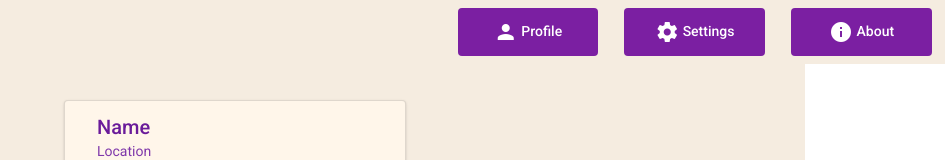
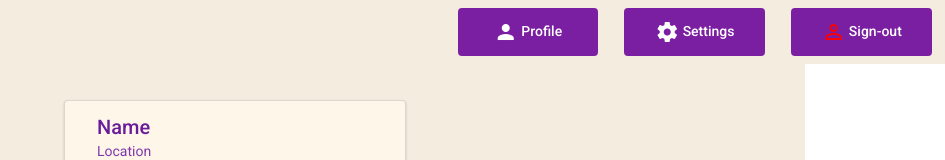
Before and after one commit to Florianbracke/kingsize, an Angular app in the folder frontend/: page /Matches in a window 1280 px wide. Shown: the top 160 px of the page, without its empty margins (335-1280 px from the left). Built offline with nearby package versions, Linux system fonts and the light colour scheme.

Commit message:
adjust headers

```diff
--- a/frontend/src/app/app-routing.module.ts
+++ b/frontend/src/app/app-routing.module.ts
@@ -5,6 +5,7 @@ import { LoginComponent } from './login/login.component'
 import { MatchesComponent } from './matches/matches.component';
 import { PageNotFoundComponent } from './page-not-found/page-not-found.component';
 import { ProfileComponent } from './profile/profile.component';
+import { SettingsComponent } from './settings/settings.component';
 
 const routes: Routes = [
 
@@ -12,6 +13,7 @@ const routes: Routes = [
   { path: 'Login'           , component: LoginComponent},
   { path: 'Matches'         , component: MatchesComponent},
   { path: 'Profile'         , component: ProfileComponent},
+  { path: 'Settings'         , component: SettingsComponent},
   { path: '**'              , component: PageNotFoundComponent },
 
   ];
--- a/frontend/src/app/header_components/headermatches/headermatches.component.html
+++ b/frontend/src/app/header_components/headermatches/headermatches.component.html
@@ -13,8 +13,8 @@
     </div>
 
     <div class="buttonDiv">
-        <button mat-flat-button color="primary" routerLink='/Logout'>
-            <mat-icon>information</mat-icon> About
+        <button mat-flat-button color="primary" routerLink='/'>
+            <mat-icon [ngStyle]="{'color':'red'}">person_outline</mat-icon> Sign-out
         </button>
     </div>
 
--- a/frontend/src/app/header_components/headerprofile/headerprofile.component.html
+++ b/frontend/src/app/header_components/headerprofile/headerprofile.component.html
@@ -20,8 +20,8 @@
 
 
     <div class="buttonDiv">
-        <button mat-flat-button color="primary" routerLink='/Logout'>
-            <mat-icon>information</mat-icon> About
+        <button mat-flat-button color="primary" routerLink='/'>
+            <mat-icon [ngStyle]="{'color':'red'}">person_outline</mat-icon> Sign-out
         </button>
     </div>
 
--- a/frontend/src/app/login/login.component.html
+++ b/frontend/src/app/login/login.component.html
@@ -16,7 +16,8 @@
                         <input matInput> <mat-icon matSuffix>lock</mat-icon>
                     </mat-form-field>
 
-                <button mat-raised-button color="primary" (click)="onSubmit()" routerLink="/Matches">sign-in <mat-icon >check</mat-icon> </button>
+                <button mat-raised-button color="primary" (click)="onSubmit()" routerLink="/Matches">sign-in
+                    <mat-icon [ngStyle]="{'color':'lightgreen'}">person_outline</mat-icon> </button>
 
             </div>
         </div>
--- a/frontend/src/app/settings/settings.component.css
+++ b/frontend/src/app/settings/settings.component.css
@@ -0,0 +1,9 @@
+.container {
+    margin: 0;
+    padding: 0;
+    background-color: #f5ece0;
+    height: 100vh;
+    padding-top: 1%;
+    font-family: 'Roboto', sans-serif;
+
+}
--- a/frontend/src/app/settings/settings.component.html
+++ b/frontend/src/app/settings/settings.component.html
@@ -1 +1,3 @@
-<p>settings works!</p>
+<div class="container">
+    <p>settings works!</p>
+</div>
```
